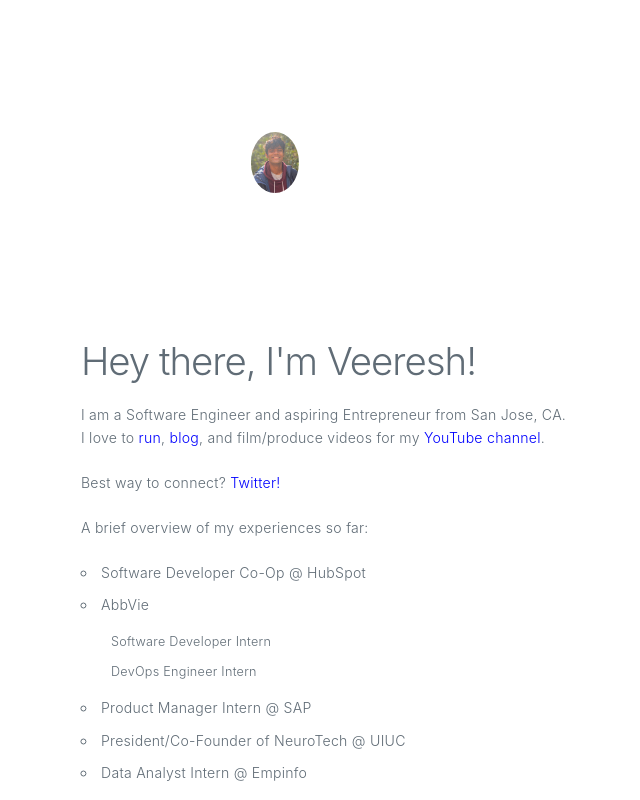
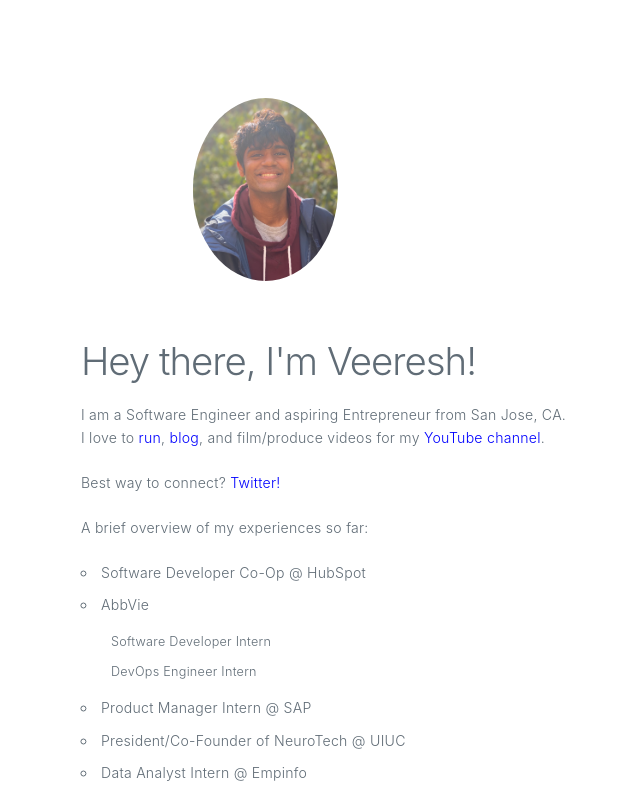
Before and after one commit to veeresh99/veeresh99.github.io, a React (Create React App) app: page / in a window 1280 px wide. Shown: the whole page, without its empty margins (301-941 px from the left). Built offline with nearby package versions, Linux system fonts and the light colour scheme.

Commit message:
position change

```diff
--- a/src/App.css
+++ b/src/App.css
@@ -6,6 +6,7 @@
 
   #title {
     font-size: 3vw;
+    margin-top: 0px;
   }
 
   .circular--square {
@@ -13,11 +14,11 @@
   }
 
   .profile_pic {
-    height: 8%;
-    width: 10%;
-    position: fixed;
-    bottom: 640px;
-    left: 35%;
+    height: 30%;
+    width: 30%;
+    position: absolute;
+    bottom: 570px;
+    left: 23%;
   }
 
   #initialBody {
```
Also changed, not shown: 1 other file (tests, documents, lock files or other folders).
